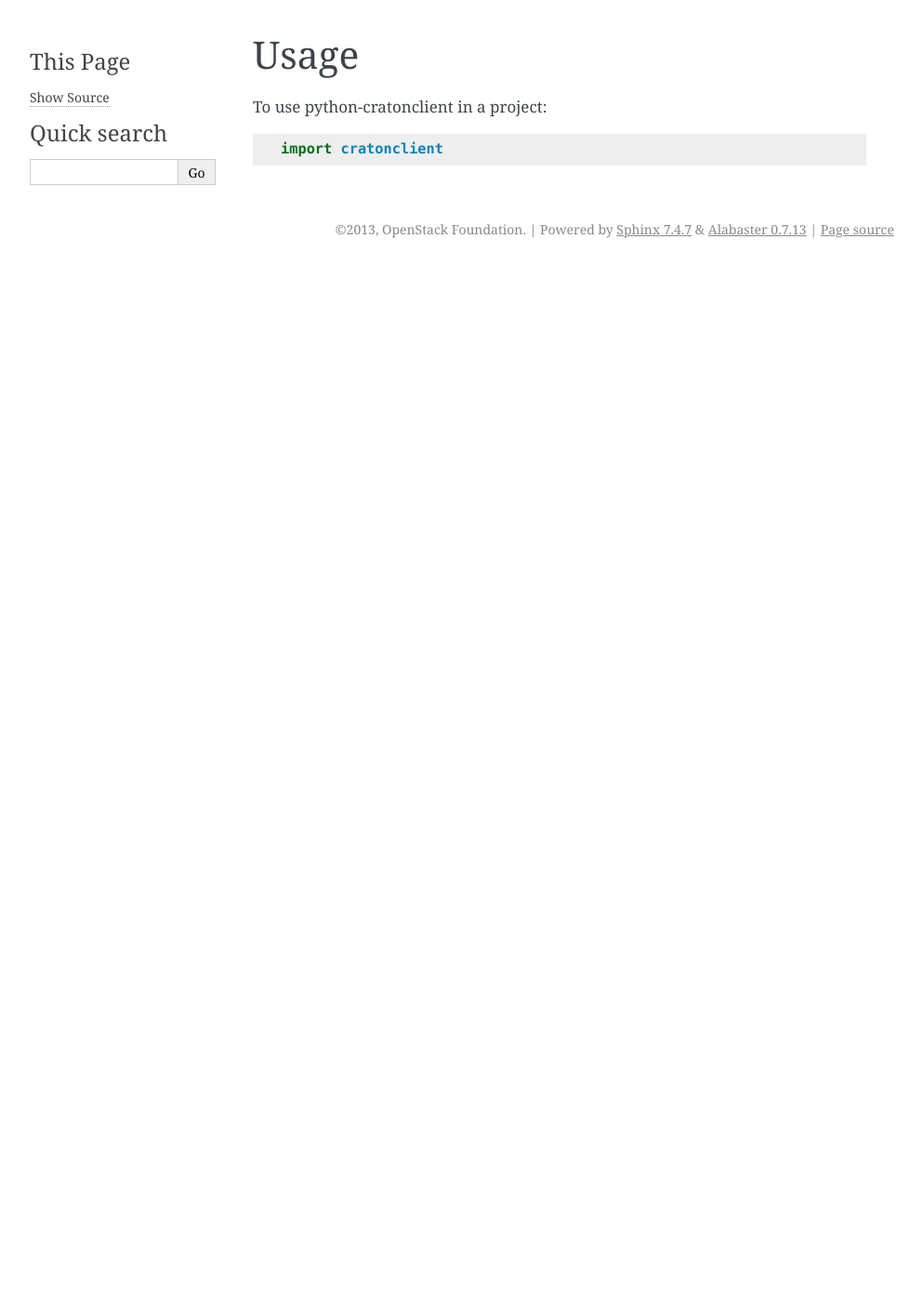
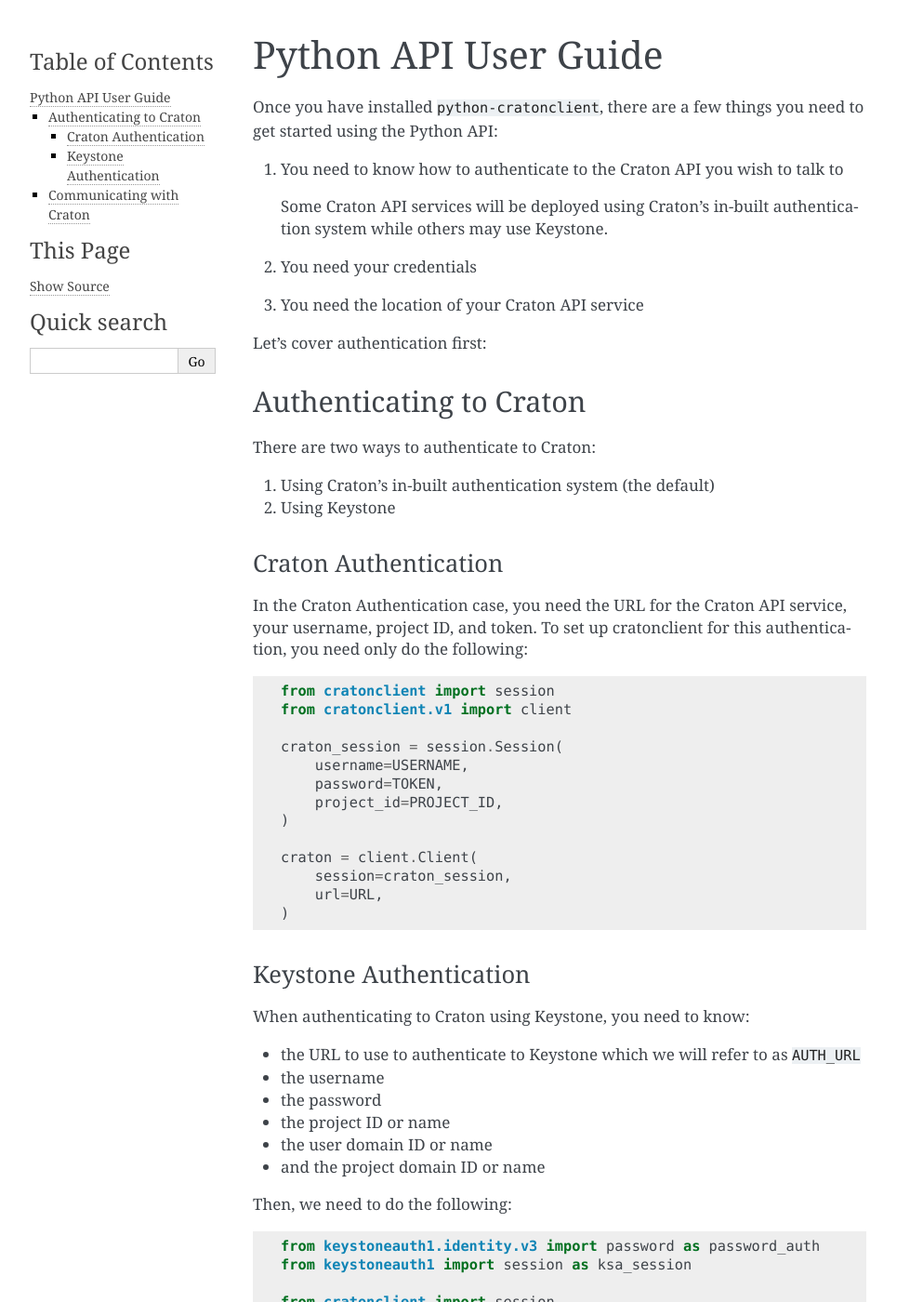
Before and after one commit to openstack-archive/python-cratonclient, a Sphinx documentation site: the page built from doc/source/usage.rst, in a window 1280 px wide and 1400 px high. Shown: the whole window at 93% size, without its empty margins (148-1141 px from the left). Built offline with Sphinx 7.4.7, drawn with Linux system fonts in a browser that asks for light colours; some of the changed text lies outside the part shown.

Commit message:
Add documentation for using Craton Python API
This adds some basic documentation describing how to authenticate
against Craton and provides some preliminary auto-generated
documentation of objects.

Change-Id: I2692a80785662e3193e56b62ed78cbe8de9f6e51

```diff
--- a/doc/source/index.rst
+++ b/doc/source/index.rst
@@ -14,6 +14,7 @@
    readme
    installation
    usage
+   v1-api-documentation
    contributing
 
 Indices and tables
--- a/doc/source/installation.rst
+++ b/doc/source/installation.rst
@@ -1,6 +1,6 @@
-============
-Installation
-============
+==============
+ Installation
+==============
 
 At the command line::
 
--- a/doc/source/usage.rst
+++ b/doc/source/usage.rst
@@ -1,7 +1,135 @@
-========
-Usage
-========
+=======================
+ Python API User Guide
+=======================
 
-To use python-cratonclient in a project::
+Once you have installed ``python-cratonclient``, there are a few things you
+need to get started using the Python API:
 
-    import cratonclient
+#. You need to know how to authenticate to the Craton API you wish to talk to
+
+   Some Craton API services will be deployed using Craton's in-built
+   authentication system while others may use Keystone.
+
+#. You need your credentials
+
+#. You need the location of your Craton API service
+
+Let's cover authentication first:
+
+
+Authenticating to Craton
+========================
+
+There are two ways to authenticate to Craton:
+
+#. Using Craton's in-built authentication system (the default)
+
+#. Using Keystone
+
+Craton Authentication
+---------------------
+
+In the Craton Authentication case, you need the URL for the Craton API
+service, your username, project ID, and token. To set up cratonclient for this
+authentication, you need only do the following:
+
+.. code-block:: python
+
+    from cratonclient import session
+    from cratonclient.v1 import client
+
+    craton_session = session.Session(
+        username=USERNAME,
+        password=TOKEN,
+        project_id=PROJECT_ID,
+    )
+
+    craton = client.Client(
+        session=craton_session,
+        url=URL,
+    )
+
+Keystone Authentication
+-----------------------
+
+When authenticating to Craton using Keystone, you need to know:
+
+- the URL to use to authenticate to Keystone which we will refer to as
+  ``AUTH_URL``
+
+- the username
+
+- the password
+
+- the project ID or name
+
+- the user domain ID or name
+
+- and the project domain ID or name
+
+Then, we need to do the following:
+
+.. code-block:: python
+
+    from keystoneauth1.identity.v3 import password as password_auth
+    from keystoneauth1 import session as ksa_session
+
+    from cratonclient import session
+    from cratonclient.v1 import client
+
+    _auth = password_auth.Password(
+        auth_url=AUTH_URL,
+        password=PASSWORD,
+        username=USERNAME,
+        user_domain_name=USER_DOMAIN_NAME,
+        project_name=PROJECT_NAME,
+        project_domain_name=PROJECT_DOMAIN_NAME,
+    )
+    craton_session = session.Session(session=ksa_session.Session(auth=_auth))
+    craton = client.Client(
+        session=craton_session,
+        url=URL,
+    )
+
+
+Communicating with Craton
+=========================
+
+Now that you've configured your authentication method, you can interact with
+your ``craton`` object like so:
+
+.. code-block:: python
+
+    for region in craton.regions.list():
+        print('Region {} contains:'.format(region.name))
+        for host in craton.hosts.list(region_id=region.id):
+            print('    {}'.format(host.name))
+
+
+The Craton API has the following resources:
+
+- Cells
+
+- Hosts
+
+- Network Devices
+
+- Network Interfaces
+
+- Networks
+
+- Projects
+
+- Regions
+
+- Users
+
+Of these:
+
+- Cells
+
+- Hosts
+
+- Regions
+
+Are implemented.
--- a/test-requirements.txt
+++ b/test-requirements.txt
@@ -2,6 +2,7 @@
 # of appearance. Changing the order has an impact on the overall integration
 # process, which may cause wedges in the gate later.
 
+doc8  # Apache-2.0
 hacking<0.12,>=0.10.0
 flake8_docstrings==0.2.1.post1 # MIT
 coverage>=3.6
```
Also changed, not shown: doc/source/contributing.rst (+4 -3 lines), doc/source/v1-api-documentation.rst (added, +25 -0 lines), 1 other file.
